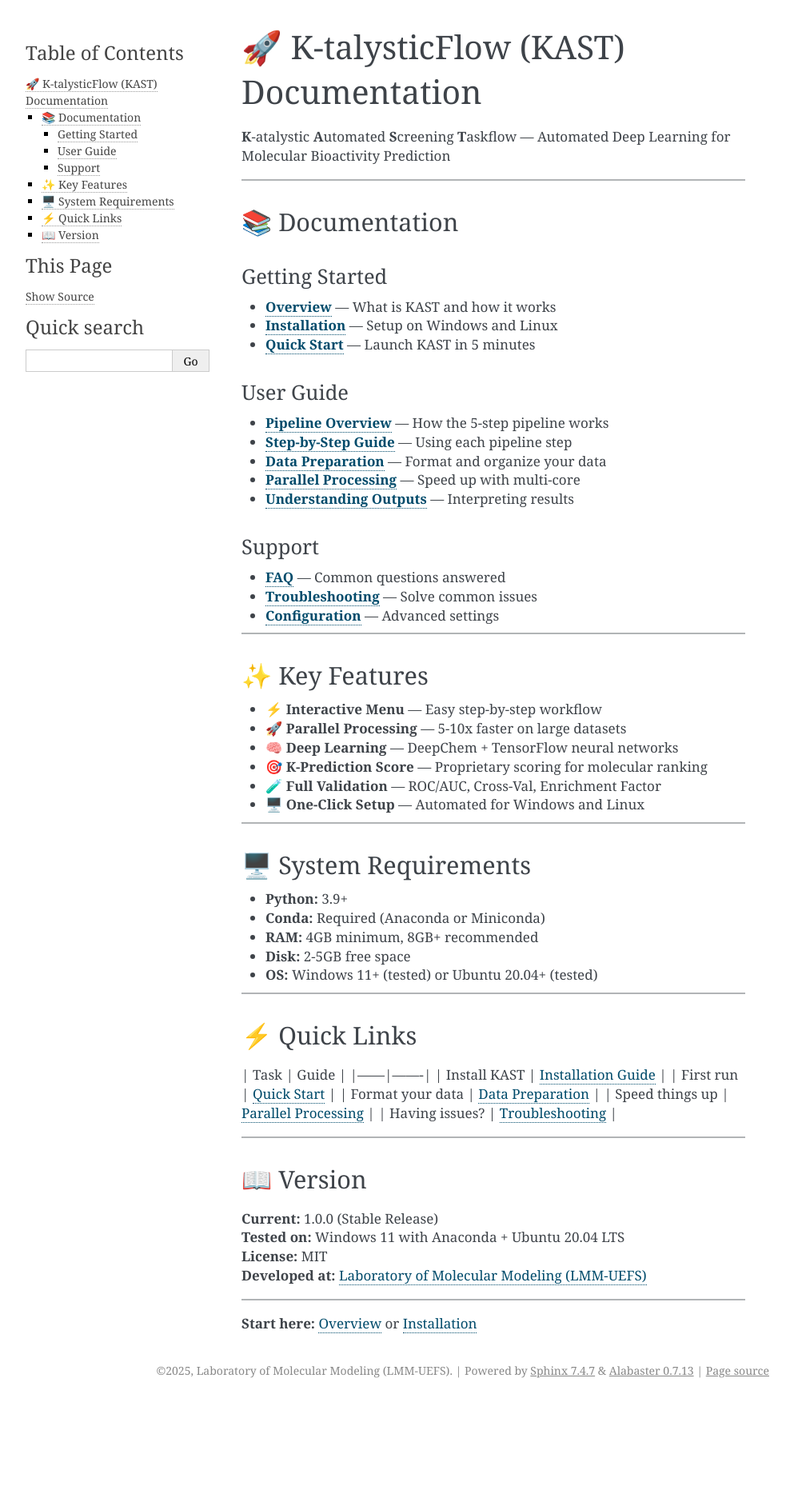
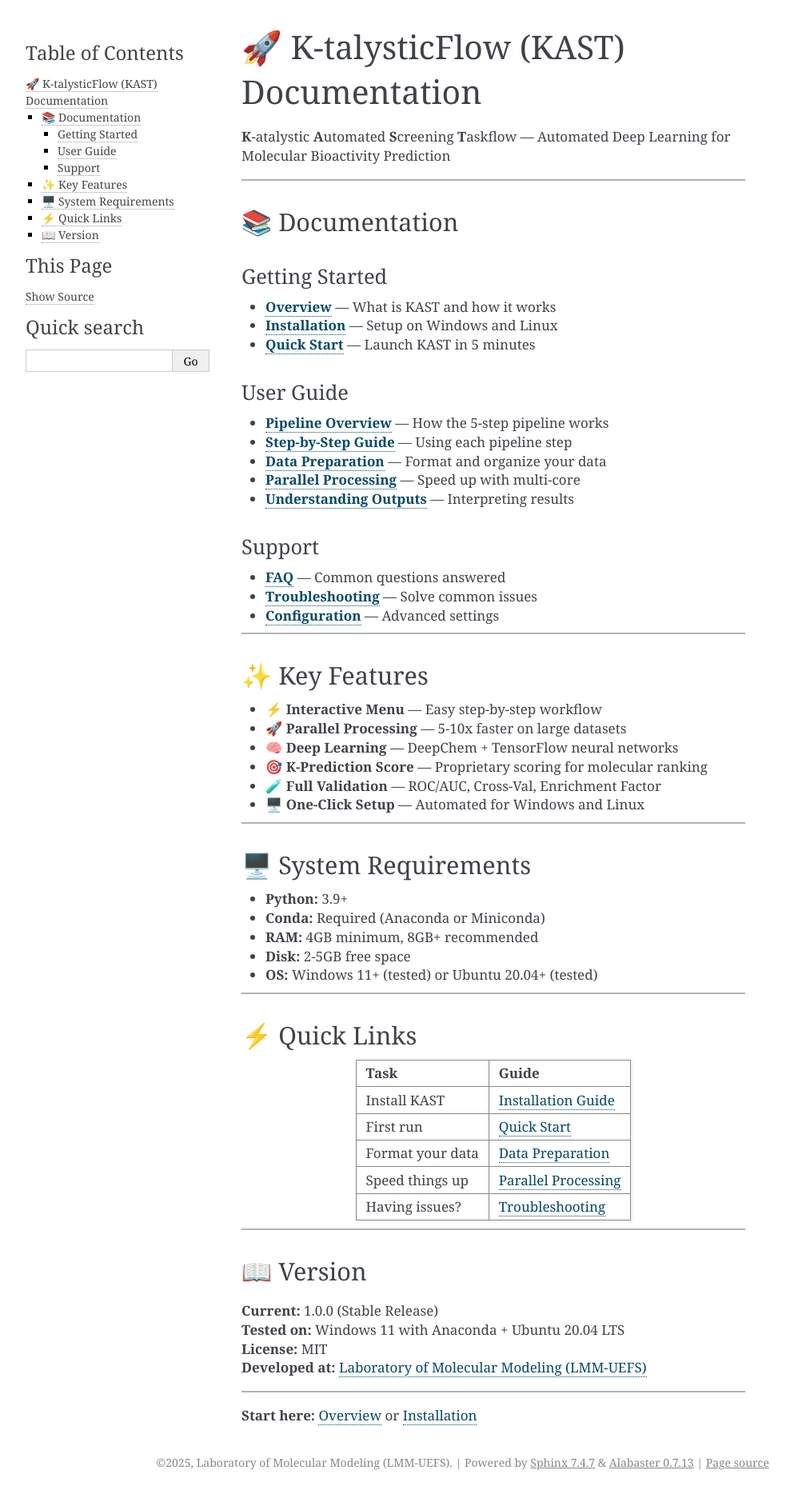
Before and after one commit to kelsouzs/KAST, a Sphinx documentation site: the page built from docs/index.md, in a window 1280 px wide. Shown: the whole page at 80% size, without its empty margins (148-1141 px from the left). Built offline with Sphinx 7.4.7, drawn with Linux system fonts in a browser that asks for light colours; before the commit the page ends 1753 px from its top, so only the background shows below that; part of the change alters nothing that is shown.

```diff
--- a/docs/conf.py
+++ b/docs/conf.py
@@ -9,13 +9,13 @@ release = '1.0.0'
 
 # -- General configuration
 extensions = [
-    'sphinx_md',
+    'myst_parser',           # substitui sphinx_md
     'sphinx.ext.mathjax',
 ]
 
 source_suffix = {
-    '.rst': None,
-    '.md': 'markdown',
+    '.rst': 'restructuredtext',
+    '.md': 'myst',           # myst processa os .md agora
 }
 
 # -- HTML output
```
